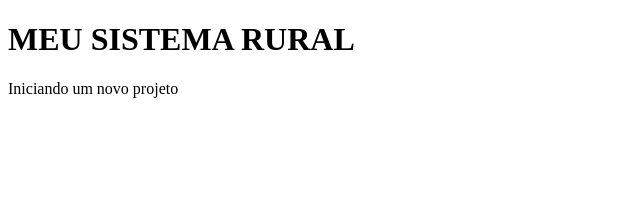
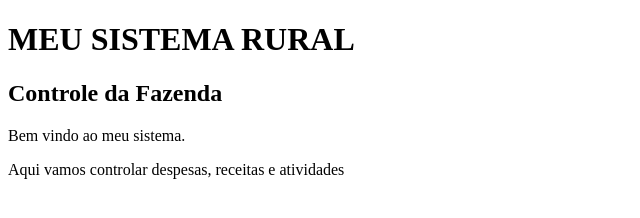
Before and after one commit to Cristianoglopes/aprendendo-programacao, a plain HTML site: page index.html in a window 1280 px wide. Shown: the whole page, without its empty margins (0-640 px from the left). Drawn offline with Linux system fonts and the light colour scheme.

Commit message:
Update index.html with new headings and welcome text

```diff
--- a/index.html
+++ b/index.html
@@ -6,6 +6,8 @@
 </head>
 <body>
   <h1>MEU SISTEMA RURAL</h1>
-  <p>Iniciando um novo projeto</p>
+  <h2>Controle da Fazenda</h2>
+  <p>Bem vindo ao meu sistema.</p>
+  <p>Aqui vamos controlar despesas, receitas e atividades</p>
 </body>
 </html>
```
